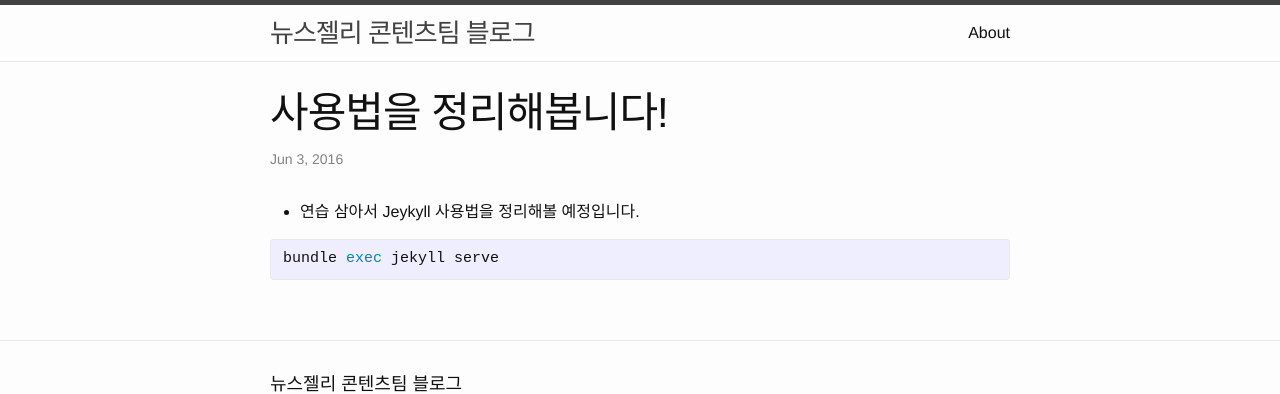
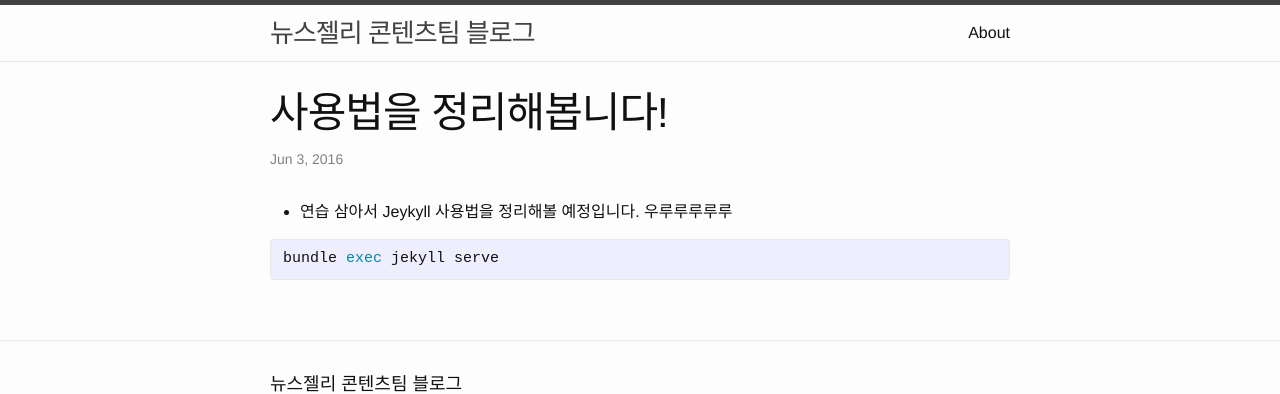
Before and after one commit to NewsJelly/blog-contents, a Jekyll site: the page built from _posts/2016-06-03-how-to-use-jekyll.markdown, in a window 1280 px wide. Shown: the top 394 px of the page. Built offline with Jekyll 4.4.1, drawn with Linux system fonts in a browser that asks for light colours.

Commit message:
Update 2016-06-03-how-to-use-jekyll.markdown

```diff
--- a/_posts/2016-06-03-how-to-use-jekyll.markdown
+++ b/_posts/2016-06-03-how-to-use-jekyll.markdown
@@ -6,7 +6,7 @@ categories: jekyll tutorial
 ---
 
 - 연습 삼아서 Jeykyll 사용법을 정리해볼 예정입니다.
-
+우루루루루루
 {% highlight sh %}
 bundle exec jekyll serve
 {% endhighlight %}
```
